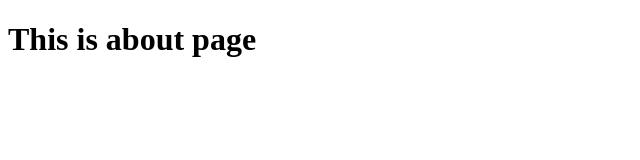
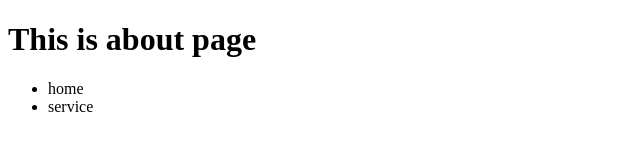
Before and after one commit to khokonbd9318/my-website, a plain HTML site: page about.html in a window 1280 px wide. Shown: the full height of the page, 0-640 px from the left. Drawn offline with Linux system fonts and the light colour scheme.

Commit message:
Add menu

```diff
--- a/about.html
+++ b/about.html
@@ -7,5 +7,9 @@
 </head>
 <body>
     <h1>This is about page</h1>
+    <ul>
+        <li>home</li>
+        <li>service</li>
+    </ul>
 </body>
 </html>
```
